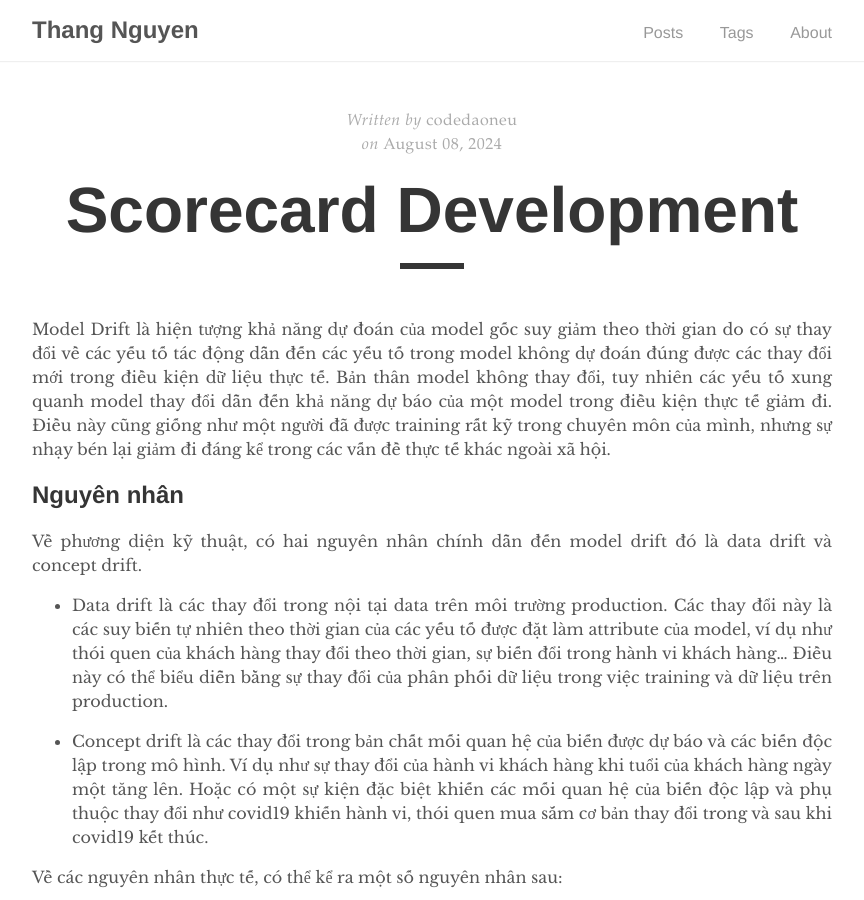
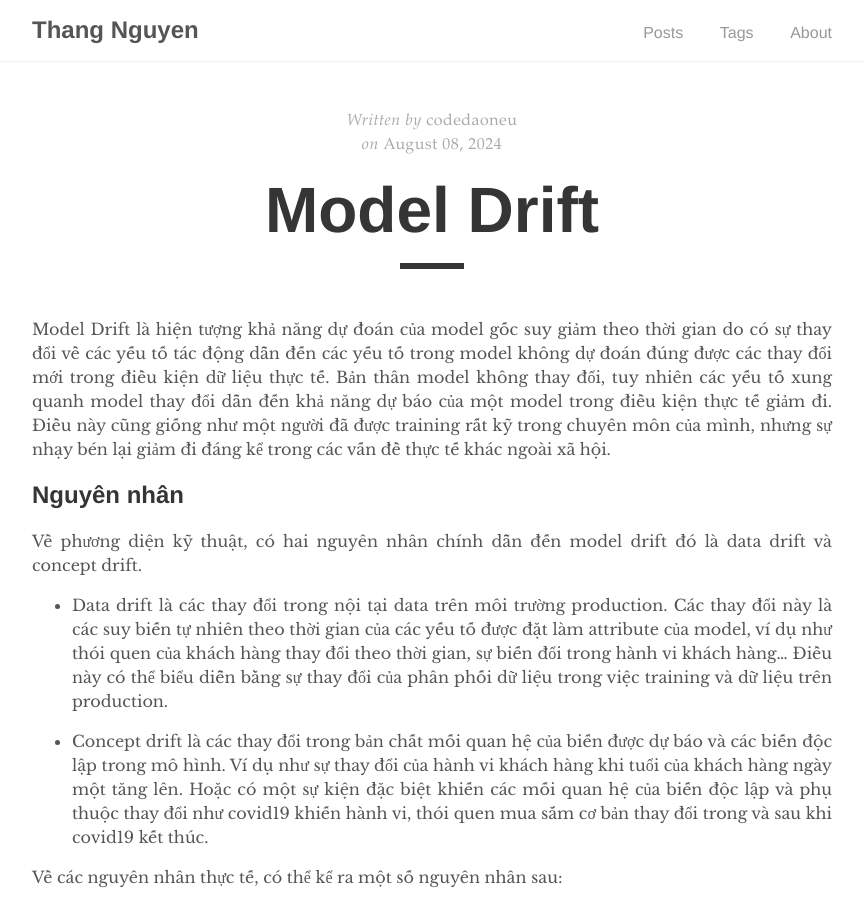
Before and after one commit to codedaoneu/codedaoneu.github.io, a Jekyll site: the page built from _posts/2024-08-08-model-drift.md, in a window 1280 px wide and 900 px high. Shown: the whole window, without its empty margins (208-1072 px from the left). Built offline with Jekyll 4.4.1, drawn with Linux system fonts in a browser that asks for light colours.

Commit message:
add new write

```diff
--- a/_posts/2024-08-08-model-drift.md
+++ b/_posts/2024-08-08-model-drift.md
@@ -1,6 +1,6 @@
 ---
 layout: post
-title: "Scorecard Development"
+title: "Model Drift"
 author: "codedaoneu"
 tags: machine learning
 ---
```
